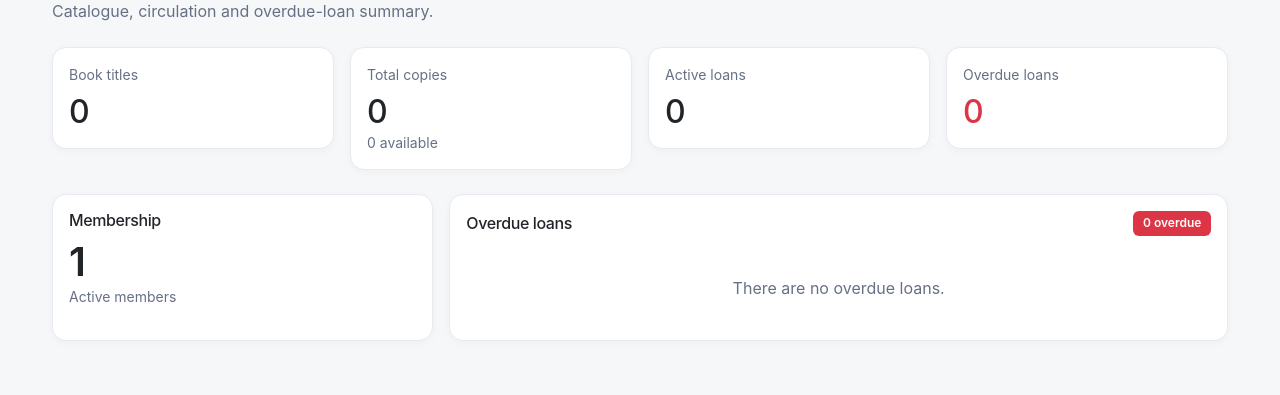
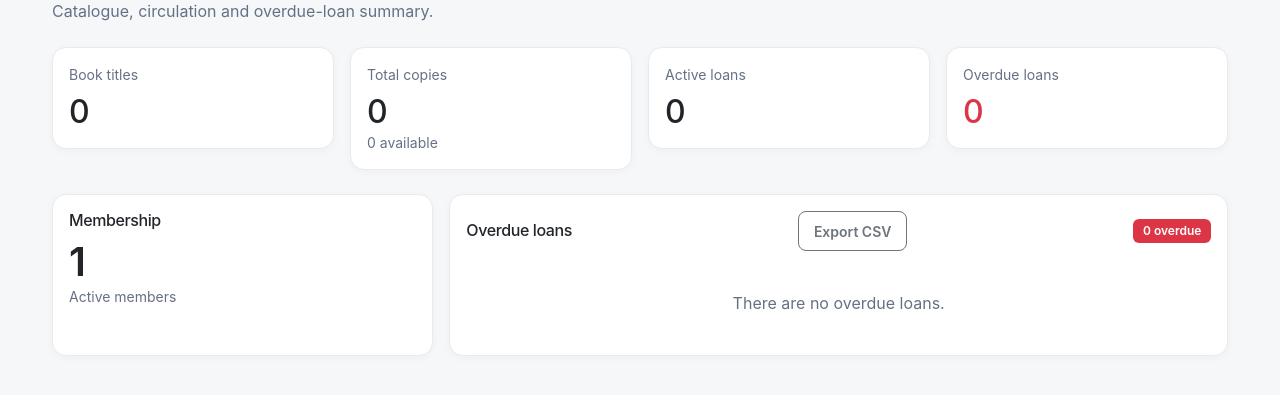
Before and after one commit to robinmwaniki/LibraryManagementSystem, a Spring Boot app: page /reports in a window 1280 px wide. Shown: the part 180-575 px from the top of the page. Run offline with Spring Boot 4, Linux system fonts and the light colour scheme; the visitor is signed in with stand-in values (Sample User, id 1); data that the repository does not hold is empty; some of the project's set-up classes (security, data sources, template engines, error pages and the like) are left out, and stand-ins take their place; some libraries are stand-ins or nearby versions.

Commit message:
feat(ui): add overdue report CSV export

```diff
--- a/src/main/resources/templates/reports.html
+++ b/src/main/resources/templates/reports.html
@@ -11,7 +11,7 @@
 <div class="col-6 col-lg-3"><div class="card"><div class="card-body"><div class="small text-secondary">Overdue loans</div><div class="h2 mt-2 mb-0 text-danger" th:text="${overdueCount}">0</div></div></div></div>
 </div>
 <div class="row g-3"><div class="col-lg-4"><div class="card h-100"><div class="card-body"><h2 class="h6">Membership</h2><div class="display-6 fw-semibold" th:text="${activeMembers}">0</div><p class="small text-secondary mb-0">Active members</p></div></div></div>
-<div class="col-lg-8"><div class="card h-100"><div class="card-body"><div class="d-flex justify-content-between align-items-center mb-3"><h2 class="h6 mb-0">Overdue loans</h2><span class="badge text-bg-danger" th:text="${overdueCount + ' overdue'}">0 overdue</span></div>
+<div class="col-lg-8"><div class="card h-100"><div class="card-body"><div class="d-flex justify-content-between align-items-center mb-3"><h2 class="h6 mb-0">Overdue loans</h2><a class="btn btn-sm btn-outline-secondary" th:href="@{/reports/overdue.csv}">Export CSV</a><span class="badge text-bg-danger" th:text="${overdueCount + ' overdue'}">0 overdue</span></div>
 <div class="table-responsive" th:if="${!#lists.isEmpty(overdueLoans)}"><table class="table align-middle"><thead><tr><th>Book</th><th>Member</th><th>Due date</th></tr></thead><tbody><tr th:each="loan : ${overdueLoans}"><td class="fw-semibold" th:text="${loan.book.title}">Book</td><td th:text="${loan.member.firstName + ' ' + loan.member.lastName}">Member</td><td class="text-danger" th:text="${#temporals.format(loan.dueDate, 'dd MMM yyyy')}">Date</td></tr></tbody></table></div>
 <div th:if="${#lists.isEmpty(overdueLoans)}" class="text-secondary py-4 text-center">There are no overdue loans.</div>
 </div></div></div></div>
```
